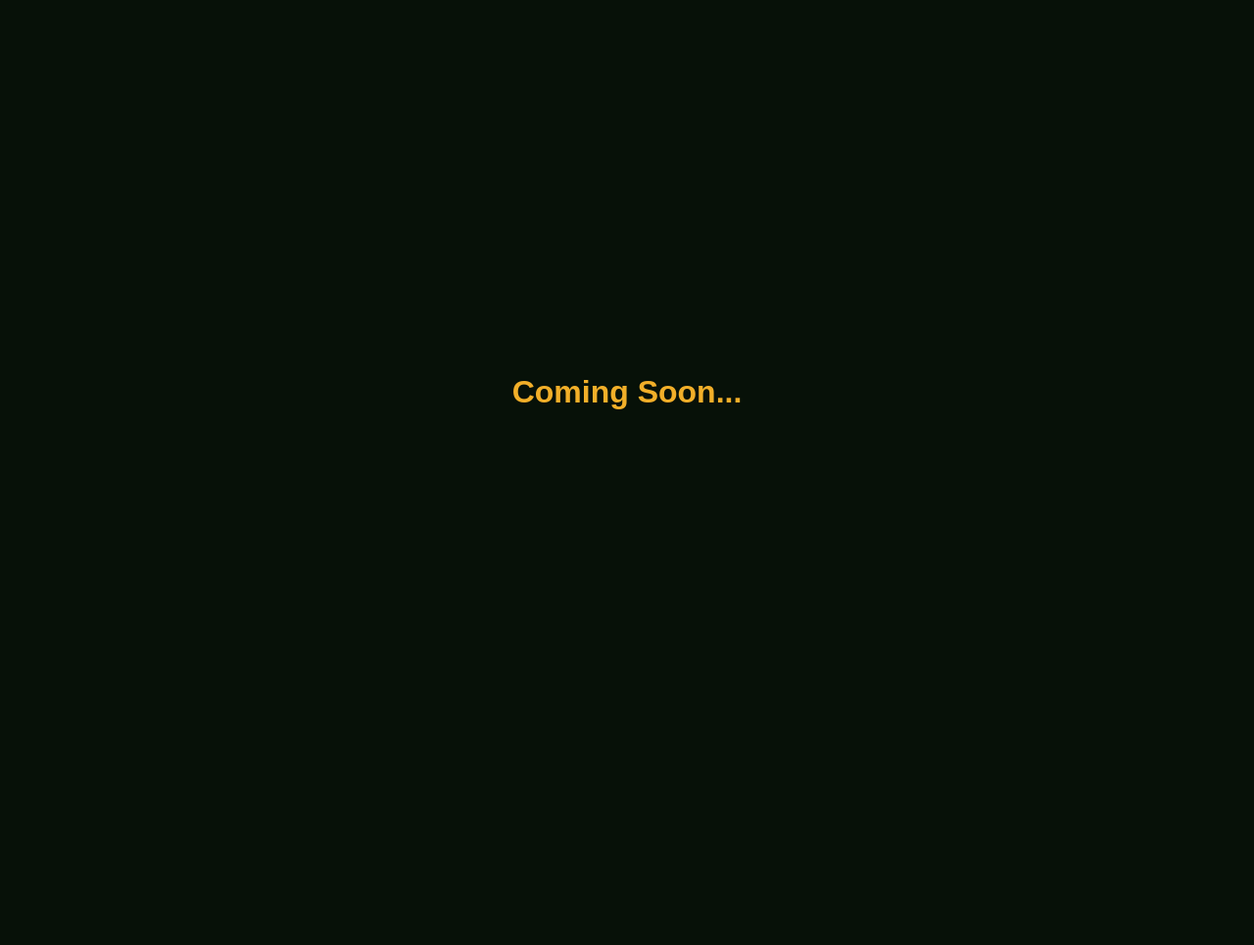
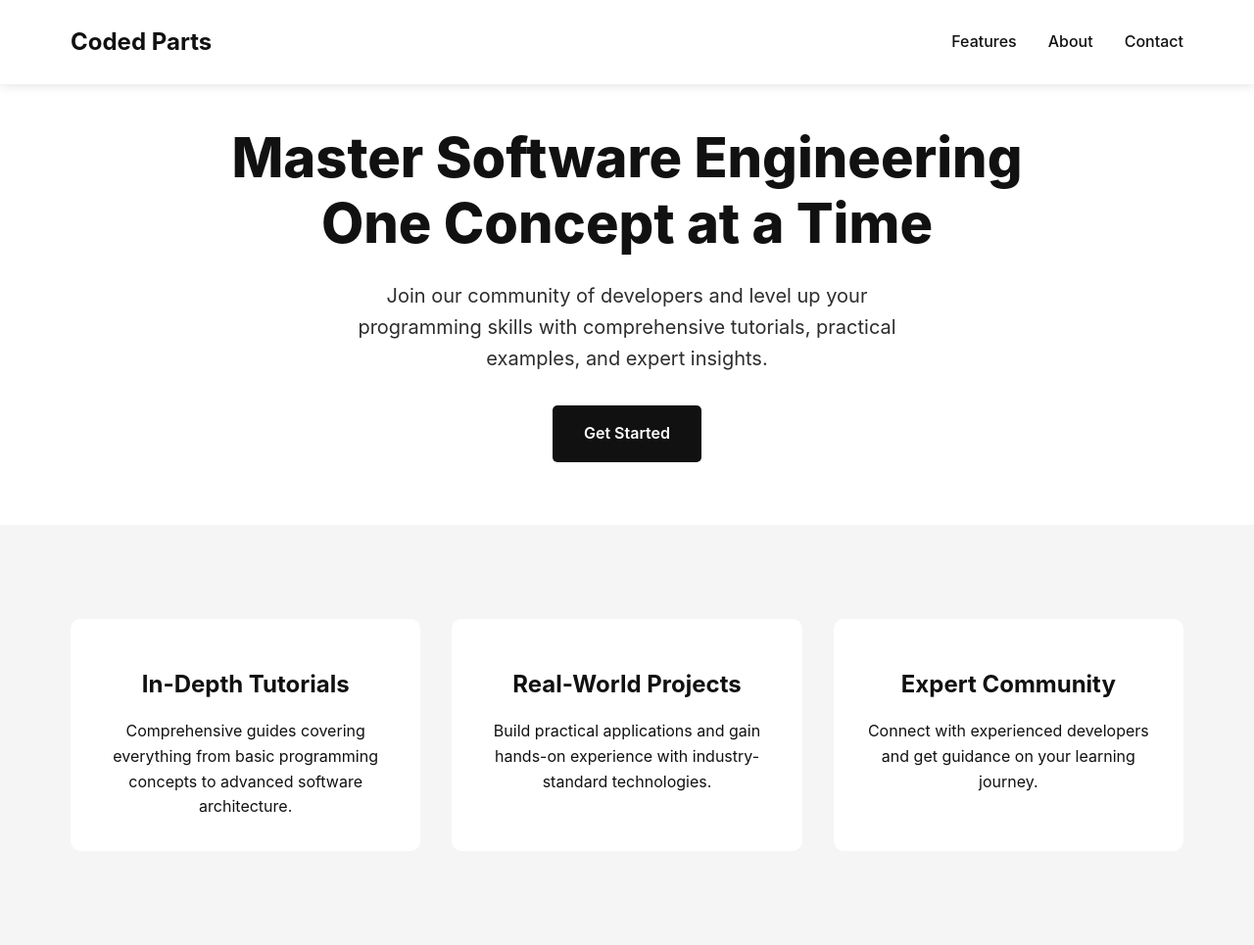
Before and after one commit to coded-parts/landing-page, a plain HTML site: page index.html in a window 1280 px wide. Shown: the whole page at 98% size. Before the commit the page ends 800 px from the top, so only its background shows below. Drawn offline with Linux system fonts and the light colour scheme.

Commit message:
feat: init commit for new base design

```diff
--- a/index.html
+++ b/index.html
@@ -12,23 +12,187 @@
     <meta property="og:url" content="https://codedparts.com">
     <meta property="og:type" content="website">
     <style>
-        body {
-            display: flex;
-            justify-content: center;
-            align-items: center;
-            height: 100vh;
-            font-family: sans-serif;
-            background-color: #071108;
-            color: #f2af29;
+        * {
             margin: 0;
+            padding: 0;
+            box-sizing: border-box;
+            font-family: 'Inter', -apple-system, BlinkMacSystemFont, 'Segoe UI', Roboto, sans-serif;
         }
 
-        h1 {
-            font-size: 2rem;
+        :root {
+            --primary-black: #111111;
+            --secondary-black: #2D2D2D;
+            --primary-white: #FFFFFF;
+            --secondary-white: #F5F5F5;
+        }
+
+        body {
+            background-color: var(--primary-white);
+            color: var(--primary-black);
+            line-height: 1.6;
+        }
+
+        .container {
+            max-width: 1200px;
+            margin: 0 auto;
+            padding: 0 2rem;
+        }
+
+        /* Header Styles */
+        header {
+            background-color: var(--primary-white);
+            padding: 1.5rem 0;
+            position: fixed;
+            width: 100%;
+            top: 0;
+            z-index: 1000;
+            box-shadow: 0 2px 10px rgba(0, 0, 0, 0.1);
+        }
+
+        nav {
+            display: flex;
+            justify-content: space-between;
+            align-items: center;
+        }
+
+        .logo {
+            font-size: 1.5rem;
+            font-weight: 700;
+            color: var(--primary-black);
+            text-decoration: none;
+        }
+
+        .nav-links {
+            display: flex;
+            gap: 2rem;
+        }
+
+        .nav-links a {
+            color: var(--primary-black);
+            text-decoration: none;
+            font-weight: 500;
+            transition: color 0.3s ease;
+        }
+
+        .nav-links a:hover {
+            color: var(--secondary-black);
+        }
+
+        /* Hero Section */
+        .hero {
+            padding: 8rem 0 4rem;
+            background-color: var(--primary-white);
+            text-align: center;
+        }
+
+        .hero h1 {
+            font-size: 3.5rem;
+            font-weight: 800;
+            margin-bottom: 1.5rem;
+            line-height: 1.2;
+        }
+
+        .hero p {
+            font-size: 1.25rem;
+            color: var(--secondary-black);
+            max-width: 600px;
+            margin: 0 auto 2rem;
+        }
+
+        .cta-button {
+            display: inline-block;
+            background-color: var(--primary-black);
+            color: var(--primary-white);
+            padding: 1rem 2rem;
+            border-radius: 5px;
+            text-decoration: none;
+            font-weight: 600;
+            transition: transform 0.3s ease;
+        }
+
+        .cta-button:hover {
+            transform: translateY(-2px);
+        }
+
+        /* Features Section */
+        .features {
+            padding: 4rem 0;
+            background-color: var(--secondary-white);
+        }
+
+        .features-grid {
+            display: grid;
+            grid-template-columns: repeat(auto-fit, minmax(300px, 1fr));
+            gap: 2rem;
+            padding: 2rem 0;
+        }
+
+        .feature-card {
+            background-color: var(--primary-white);
+            padding: 2rem;
+            border-radius: 10px;
+            text-align: center;
+            transition: transform 0.3s ease;
+        }
+
+        .feature-card:hover {
+            transform: translateY(-5px);
+        }
+
+        .feature-card h3 {
+            margin: 1rem 0;
+            font-size: 1.5rem;
+        }
+
+        /* Responsive Design */
+        @media (max-width: 768px) {
+            .hero h1 {
+                font-size: 2.5rem;
+            }
+
+            .nav-links {
+                display: none;
+            }
         }
     </style>
 </head>
 <body>
-    <h1>Coming Soon...</h1>
+    <header>
+        <nav class="container">
+            <a href="#" class="logo">Coded Parts</a>
+            <div class="nav-links">
+                <a href="#features">Features</a>
+                <a href="#about">About</a>
+                <a href="#contact">Contact</a>
+            </div>
+        </nav>
+    </header>
+
+    <section class="hero">
+        <div class="container">
+            <h1>Master Software Engineering<br>One Concept at a Time</h1>
+            <p>Join our community of developers and level up your programming skills with comprehensive tutorials, practical examples, and expert insights.</p>
+            <a href="#get-started" class="cta-button">Get Started</a>
+        </div>
+    </section>
+
+    <section class="features" id="features">
+        <div class="container">
+            <div class="features-grid">
+                <div class="feature-card">
+                    <h3>In-Depth Tutorials</h3>
+                    <p>Comprehensive guides covering everything from basic programming concepts to advanced software architecture.</p>
+                </div>
+                <div class="feature-card">
+                    <h3>Real-World Projects</h3>
+                    <p>Build practical applications and gain hands-on experience with industry-standard technologies.</p>
+                </div>
+                <div class="feature-card">
+                    <h3>Expert Community</h3>
+                    <p>Connect with experienced developers and get guidance on your learning journey.</p>
+                </div>
+            </div>
+        </div>
+    </section>
 </body>
 </html>
```
